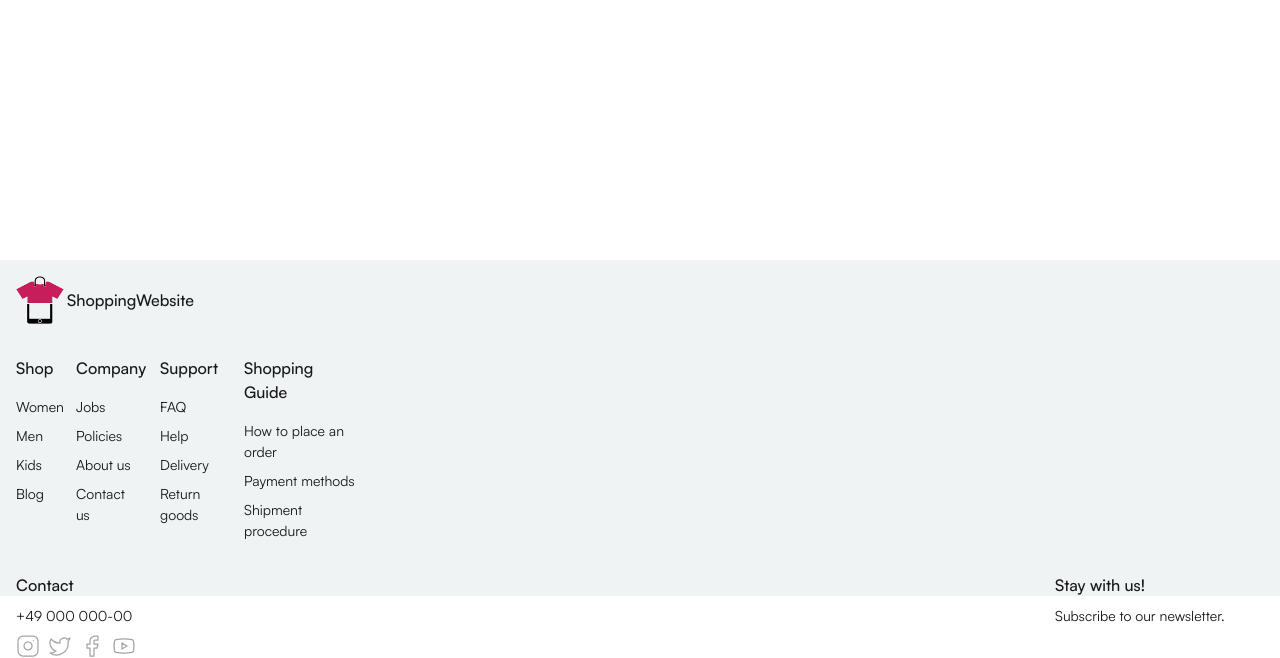
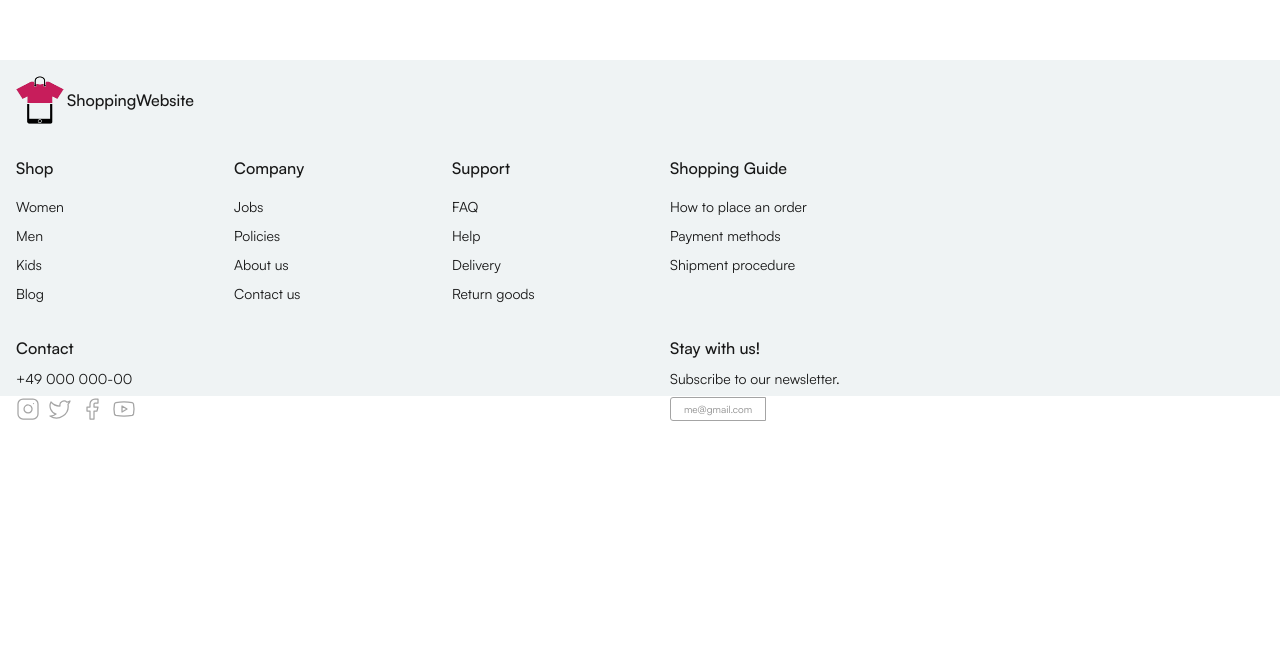
Before and after one commit to manaparvar/online-shop-project, a Next.js app: page / in a window 1280 px wide. Shown: the part 740-1398 px from the top of the page. After the commit the page ends 1161 px from the top, so only its background shows below. Built offline with nearby package versions, Linux system fonts and the light colour scheme.

Commit message:
fit: implemented footer and input component

```diff
--- /dev/null
+++ b/app/components/Atoms/input/input.tsx
@@ -0,0 +1,76 @@
+import styled from "styled-components";
+import { SizeKey } from "@/styles/sizes";
+import { textVariants } from "@/styles/variants";
+
+type StyledProps = {
+  $size?: SizeKey;
+  $textAlign?: "left" | "center" | "right";
+  $variant: keyof typeof textVariants;
+};
+
+type InputProps = {
+  accept?: string;
+  autoComplete?: "on" | "off";
+  autoFocus?: boolean;
+  className?: string;
+  defaultValue?: string;
+  disabled?: boolean;
+  max?: number;
+  mentions?: any;
+  min?: number;
+  name?: string;
+  placeholder?: string;
+  readOnly?: boolean;
+  regExp?: string;
+  type: "email" | "number" | "password" | "search" | "text" | "hidden" | "file";
+  validate?: any;
+  value?: any;
+  variant?: keyof typeof textVariants;
+};
+
+export default function Input({
+  accept,
+  autoComplete = "off",
+  className,
+  defaultValue,
+  disabled = false,
+  max,
+  min,
+  name,
+  placeholder,
+  readOnly = false,
+  type = "text",
+  value,
+  variant = "caption",
+}: InputProps) {
+  return (
+    <MyInput
+      accept={accept}
+      aria-label={name}
+      autoComplete={autoComplete}
+      className={className}
+      defaultValue={defaultValue}
+      disabled={disabled}
+      key={name}
+      max={max}
+      min={min}
+      name={name}
+      placeholder={placeholder}
+      readOnly={readOnly}
+      type={type}
+      value={value}
+      $variant={variant}
+    />
+  );
+}
+
+export const MyInput = styled.input<StyledProps>`
+  border: 0.5px solid ${({ theme }) => theme.colors.grey[300]};
+  text-align: ${({ $textAlign }) => $textAlign || "left"};
+  font-size: ${({ $variant = "caption" }) =>
+    textVariants[$variant].fontSize.mobile};
+  outline: none;
+  &:focus {
+    border: 0.8px solid ${({ theme }) => theme.colors.grey[500]};
+  }
+`;
--- a/app/components/Atoms/newsletter/input.tsx
+++ /dev/null
@@ -1,12 +0,0 @@
-import styled from "styled-components";
-import { textVariants } from "@/styles/variants";
-
-type Props = {
-  textSize?: keyof typeof textVariants;
-};
-
-export default function Input({ textSize }: Props) {
-  return <MyInput textSize={textSize} />;
-}
-
-export const MyInput = styled.input<Props>``;
--- a/app/components/molecules/icon/component/icon.style.ts
+++ b/app/components/molecules/icon/component/icon.style.ts
@@ -36,6 +36,7 @@ export const Label = styled(Text)`
   @media (min-width: 1024px) {
     display: block;
     margin-top: 4px;
+    transition: all 1s ease;
     &:hover {
       opacity: 0.5;
     }
--- a/app/components/organisms/footerComponents/footer.style.ts
+++ b/app/components/organisms/footerComponents/footer.style.ts
@@ -1,23 +1,27 @@
 import { sizes } from "@/styles/sizes";
 import styled from "styled-components";
+import Input from "../../Atoms/input/input";
+import { textVariants } from "@/styles/variants";
 
 export const FooterWrapper = styled.div`
   height: ${sizes["7xl"]};
   display: flex;
   flex-direction: column;
   background-color: ${({ theme }) => theme.colors.brightBlue};
-  margin-top: 1000px;
+  margin-top: 800px;
   padding: ${sizes.sm};
   gap: ${sizes.lg};
 `;
 
 export const LinksWrapper = styled.ul`
   display: grid;
-  grid-template-columns: 40px 64px 64px 112px;
+  grid-template-columns: 1fr 1fr 1fr 3fr;
   column-gap: 20px;
 `;
 export const WidgetsContainer = styled.div`
-  display: flex;
+  display: grid;
+  grid-template-columns: 3fr 3fr;
+  column-gap: 60px;
   flex-direction: row;
   justify-content: space-between;
 `;
@@ -28,7 +32,7 @@ export const ContactContainer = styled.div`
   gap: ${sizes.xs};
 `;
 
-export const LogoContainer = styled.div`
+export const SocialLogoContainer = styled.div`
   display: flex;
   flex-direction: row;
   gap: ${sizes.xs};
@@ -39,3 +43,13 @@ export const NewsletterContainer = styled.div`
   flex-direction: column;
   gap: ${sizes.xs};
 `;
+export const StyledInput = styled(Input)`
+  width: ${sizes["3xl"]};
+  height: ${sizes.md};
+  border-radius: 3px 0 0 3px;
+  background-color: ${({ theme }) => theme.colors.white};
+  &::placeholder {
+    text-align: center;
+    font-size: ${textVariants.caption.fontSize.mobile};
+  }
+`;
--- a/app/components/organisms/footerComponents/footer.tsx
+++ b/app/components/organisms/footerComponents/footer.tsx
@@ -1,20 +1,24 @@
 "use client";
+import { sizes } from "@/styles/sizes";
+
 import { footerData } from "./components/footerData";
 import styled from "styled-components";
 import { Text } from "../../Atoms/text/text";
 import Logo from "../../molecules/logo/logo";
+import SubList from "./components/footerSublist";
 
-import SubList from "./components/footerSublist";
 import {
   LinksWrapper,
   FooterWrapper,
   ContactContainer,
-  LogoContainer,
+  SocialLogoContainer,
   NewsletterContainer,
   WidgetsContainer,
+  StyledInput,
 } from "./footer.style";
 import NavLink from "../../Atoms/link/link";
 import Icon from "../../molecules/icon/icon";
+import Input from "../../Atoms/input/input";
 export default function Footer() {
   const columns = footerData.columns ? footerData.columns.items : [];
   const widgets = footerData.widgets ? footerData.widgets.items : [];
@@ -33,23 +37,30 @@ export default function Footer() {
         {widgets.length > 0 &&
           widgets.map((item) =>
             item.type === "social" ? (
-              <ContactContainer>
+              <ContactContainer key={"social"}>
                 <Text variant="button">{item.title}</Text>
                 <Text variant="caption">{item.phoneNumber}</Text>
-                <LogoContainer>
+                <SocialLogoContainer>
                   {item.socialLinks?.map((socialItem) => (
-                    <NavLink href={socialItem.socialLogoUrl}>
+                    <NavLink
+                      key={socialItem.socialLogo}
+                      href={socialItem.socialLogoUrl}
+                    >
                       <Icon icon={socialItem.socialLogo} />
                     </NavLink>
                   ))}
-                </LogoContainer>
+                </SocialLogoContainer>
               </ContactContainer>
             ) : (
               item.type === "newsletter" && (
-                <NewsletterContainer>
+                <NewsletterContainer key={"newsletter"}>
                   <Text variant="button">{item.title}</Text>
                   <Text variant="caption">{item.description}</Text>
-                  <input type="email" />
+                  <StyledInput
+                    type="email"
+                    variant="caption"
+                    placeholder="me@gmail.com"
+                  />
                 </NewsletterContainer>
               )
             ),
--- a/styles/theme.ts
+++ b/styles/theme.ts
@@ -1,18 +1,18 @@
 export const theme = {
   colors: {
     grey: {
-      50: "rgba(245, 243, 237, 0.5)",
+      50: "rgb(245, 243, 237)",
       100: "rgb(242, 240, 234)",
-      200: "rgba(229, 224, 224)",
+      200: "rgb(229, 224, 224)",
       300: "rgb(164, 164, 164)",
-      400: "rgba(51, 51, 51)",
-      500: "rgba(40, 40, 40)",
+      400: "rgb(51, 51, 51)",
+      500: "rgb(40, 40, 40)",
     },
     black: "rgba(24, 24, 24, 1)",
     blue: "rgba(59, 130, 246, 1)",
     brightBlue: "rgba(239, 243, 244, 1)",
     green: "rgba(16, 185, 129, 1)",
-    orange: "rgba(245, 158, 11, 1)",
+    orange: "rgb(245, 158, 11)",
     pink: "rgba(199, 29, 91, 1)",
     red: "rgba(239, 68, 68, 1)",
     white: "rgba(255, 255, 255, 1)",
```
Also changed, not shown: app/components/Atoms/button/button.tsx (added, +13 -0 lines), app/components/Atoms/button/button.data.ts (added), app/components/Atoms/button/button.style.ts (added).
